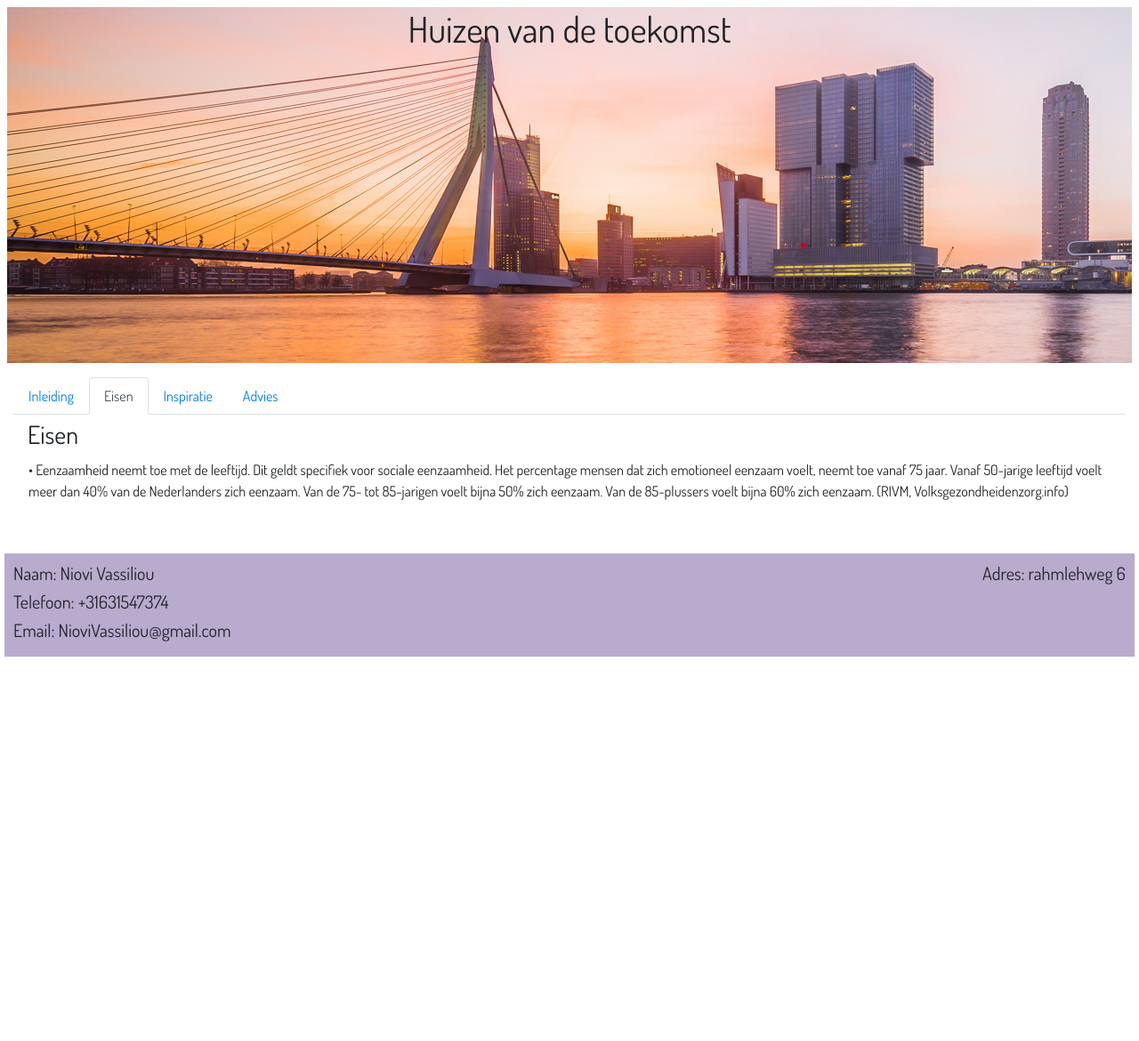
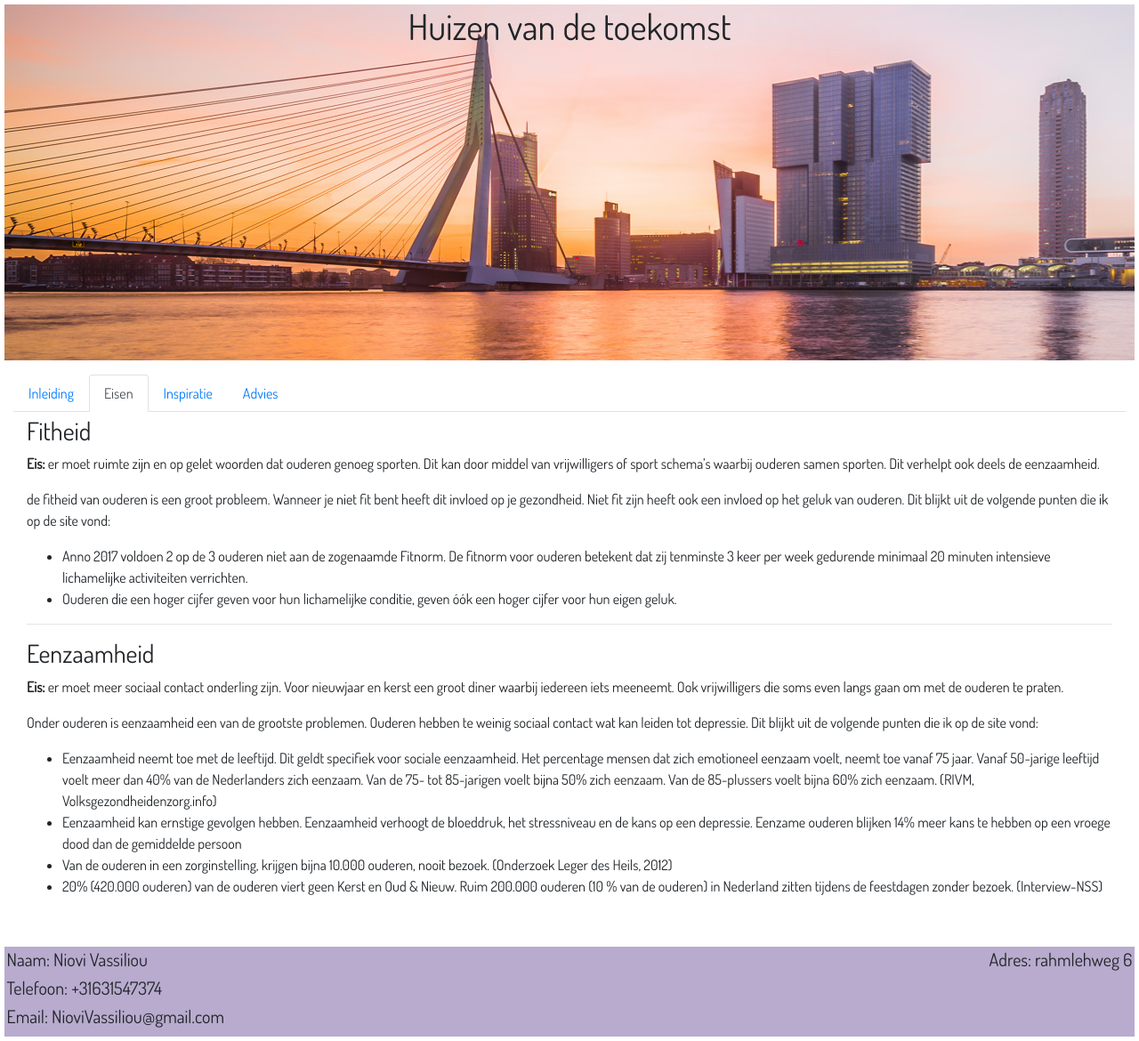
Before and after one commit to themilanguy1/vmbo-leerling-hulp, a PHP site: page /home.html in a window 1280 px wide, after a click on "Eisen". Shown: the whole page at 89% size. Before the commit the page ends 738 px from the top, so only its background shows below. Run offline with PHP 8.4, Linux system fonts and the light colour scheme; some libraries are stand-ins or nearby versions.

Commit message:
almost done

```diff
--- a/home.html
+++ b/home.html
@@ -58,8 +58,28 @@
                     <div class="container">
                         <div class="row">
                             <div class="col-md-12 divdoos">
-                                <h3>Eisen</h3>
-                                <p>•	Eenzaamheid neemt toe met de leeftijd. Dit geldt specifiek voor sociale eenzaamheid. Het percentage mensen dat zich emotioneel eenzaam voelt, neemt toe vanaf 75 jaar. Vanaf 50-jarige leeftijd voelt meer dan 40% van de Nederlanders zich eenzaam. Van de 75- tot 85-jarigen voelt bijna 50% zich eenzaam. Van de 85-plussers voelt bijna 60% zich eenzaam. (RIVM, Volksgezondheidenzorg.info)</p>
+                                <h3>Fitheid</h3>
+                                <p><strong>Eis: </strong>er moet ruimte zijn en op gelet woorden dat ouderen genoeg sporten. Dit kan door middel van vrijwilligers of sport schema’s waarbij ouderen samen sporten. Dit verhelpt ook deels de eenzaamheid.</p>
+                                <p>de fitheid van ouderen is een groot probleem. Wanneer je niet fit bent heeft dit invloed op je gezondheid. Niet fit zijn heeft ook een invloed op het geluk van ouderen. Dit blijkt uit de volgende punten die ik op de site vond:</p>
+                                <ul>
+                                    <li>Anno 2017 voldoen 2 op de 3 ouderen niet aan de zogenaamde Fitnorm. De fitnorm voor ouderen betekent dat zij tenminste 3 keer per week gedurende minimaal 20 minuten intensieve lichamelijke activiteiten verrichten.</li>
+                                    <li>Ouderen die een hoger cijfer geven voor hun lichamelijke conditie, geven óók een hoger cijfer voor hun eigen geluk.</li>
+                                </ul>
+                                <hr>
+
+                                <h3>Eenzaamheid</h3>
+                                <p><strong>Eis: </strong>er moet meer sociaal contact onderling zijn. Voor nieuwjaar en kerst een groot diner waarbij iedereen iets meeneemt. Ook vrijwilligers die soms even langs gaan om met de ouderen te praten. </p>
+                                <p>Onder ouderen is eenzaamheid een van de grootste problemen. Ouderen hebben te weinig sociaal contact wat kan leiden tot depressie. Dit blijkt uit de volgende punten die ik op de site vond:</p>
+                                <ul>
+                                    <li>Eenzaamheid neemt toe met de leeftijd. Dit geldt specifiek voor sociale eenzaamheid. Het percentage mensen dat zich emotioneel eenzaam voelt, neemt toe vanaf 75 jaar. Vanaf 50-jarige leeftijd voelt meer dan 40% van de Nederlanders zich eenzaam. Van de 75- tot 85-jarigen voelt bijna 50% zich eenzaam. Van de 85-plussers voelt bijna 60% zich eenzaam. (RIVM, Volksgezondheidenzorg.info)</li>
+                                    <li>Eenzaamheid kan ernstige gevolgen hebben. Eenzaamheid verhoogt de bloeddruk, het stressniveau en de kans op een depressie. Eenzame ouderen blijken 14% meer kans te hebben op een vroege dood dan de gemiddelde persoon</li>
+                                    <li>Van de ouderen in een zorginstelling, krijgen bijna 10.000 ouderen, nooit bezoek. (Onderzoek Leger des Heils, 2012) </li>
+                                    <li>20% (420.000 ouderen) van de ouderen viert geen Kerst en Oud & Nieuw. Ruim 200.000 ouderen (10 % van de ouderen) in Nederland zitten tijdens de feestdagen zonder bezoek. (Interview-NSS)</li>
+
+                                </ul>
+
+
+
 
                             </div>
                         </div>
--- a/presentatie.css
+++ b/presentatie.css
@@ -3,6 +3,7 @@
 #bootstrap-override {
     background-color: white;
     font-family: 'Dosis', sans-serif;
+    margin: 0px;
 }
 
 header {
@@ -10,7 +11,7 @@ header {
     height: 400px;
     background-position: 0%;
     background-repeat: no-repeat;
-    margin: 0.5em;
+    margin: 0.3em;
     margin-bottom: 1em;
 }
 
@@ -33,19 +34,11 @@ header {
    align-self: auto;
 }
 
-p {
-    padding: 2px;
-}
-
-h3 {
-    padding: 1px;
-}
-
 .footer {
     display: block;
     margin: 3.5em 0.5em 0.5em 0.5em;
     background-color: rgb(184, 171, 206);
-    padding: 1em;
+    padding: 0.25em;
     font-size: 10px;
 
 }
```
Also changed, not shown: 1 other file.
